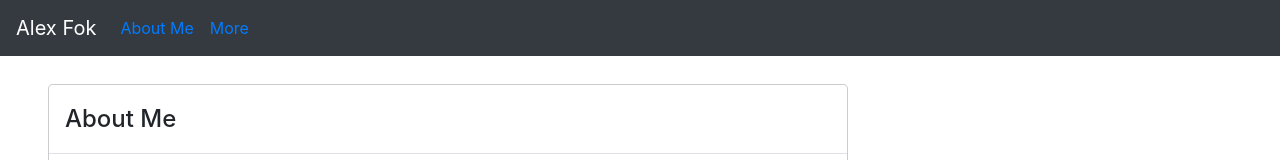
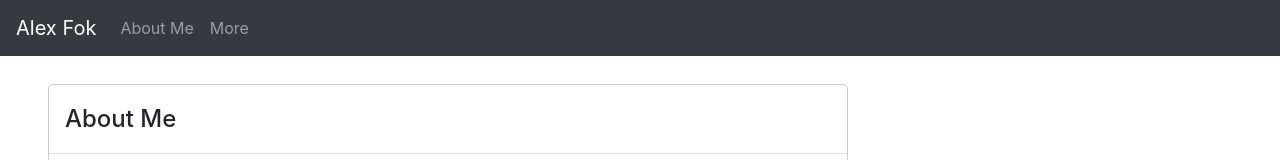
Before and after one commit to alex-fok/Portfolio, a React (Create React App) app: page / in a window 1280 px wide. Shown: the top 160 px of the page. Built offline with nearby package versions, Linux system fonts and the light colour scheme; the HTML template or start-up script is replaced by a standard one.

Commit message:
Add 'as' attribute to immitate 'Link' behavior

```diff
--- a/src/components/Navigator/index.js
+++ b/src/components/Navigator/index.js
@@ -1,17 +1,18 @@
 import Navbar from 'react-bootstrap/Navbar';
 import Nav from 'react-bootstrap/Nav';
-import {Link} from 'react-router-dom';
+import { Link } from 'react-router-dom';
 
 const Navigator = () => {
+
   return (
     <Navbar bg='dark' variant='dark'>
       <Navbar.Brand>Alex Fok</Navbar.Brand>
         <Nav className='mr-auto'>
         <Nav.Item>
-          <Nav.Link><Link to='/'>About Me</Link></Nav.Link>
+          <Nav.Link as={Link} to='/'>About Me</Nav.Link>
         </Nav.Item>
-        <Nav.Item>
-          <Nav.Link><Link to='/more'>More</Link></Nav.Link>
+        <Nav.Item to='/more'>
+          <Nav.Link as={Link} to='/more'>More</Nav.Link>
         </Nav.Item>
         </Nav>
     </Navbar>
```
